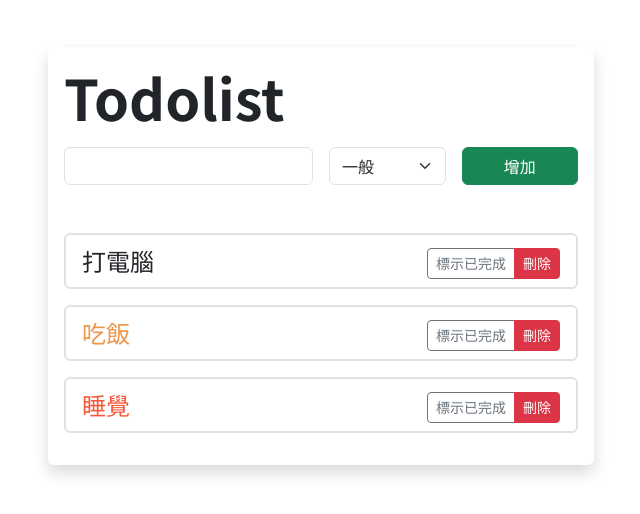
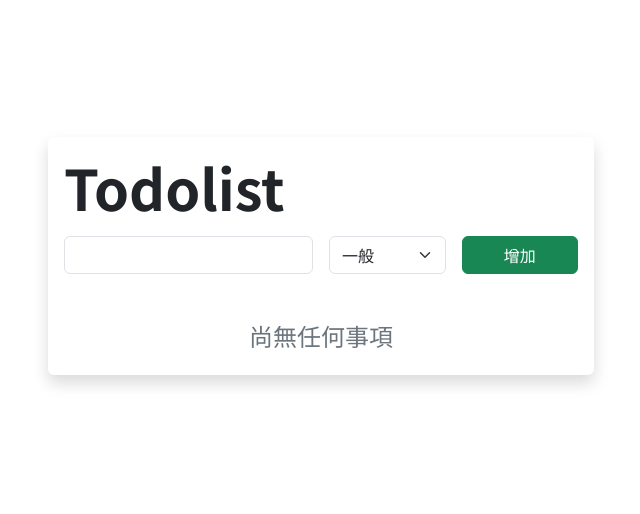
Before and after one commit to yuch3nchen/vue2-cli-todolist, a Vue app: page / in a window 1280 px wide. Shown: the part 144-658 px from the top of the page, without its empty margins (319-959 px from the left). Built offline with nearby package versions, Linux system fonts and the light colour scheme.

Commit message:
add timestamp and fix layout

```diff
--- a/src/App.vue
+++ b/src/App.vue
@@ -22,23 +22,7 @@ export default {
   },
   data() {
     return {
-      todoEntries: [
-        {
-          title: "打電腦",
-          level: "normal",
-          completed: false,
-        },
-        {
-          title: "吃飯",
-          level: "important",
-          completed: false,
-        },
-        {
-          title: "睡覺",
-          level: "urgent",
-          completed: false,
-        },
-      ],
+      todoEntries: [],
     };
   },
   methods: {
--- a/src/components/AddToDo.vue
+++ b/src/components/AddToDo.vue
@@ -30,10 +30,12 @@ export default {
   methods: {
     addTodo() {
       if (this.title === "") return alert("請輸入事項！");
+      const timeData = new Date().toLocaleString();
       const newTodoObj = {
         title: this.title,
         level: this.todoLevel,
         completed: false,
+        timeStamp: timeData,
       };
       this.$emit("add-todo", newTodoObj);
       this.title = "";
--- a/src/components/ToDoItem.vue
+++ b/src/components/ToDoItem.vue
@@ -1,9 +1,9 @@
 <template>
   <div
-    class="d-flex flex-column flex-sm-row flex-wrap gap-2 justify-content-sm-between border border-2 rounded px-3 py-2"
+    class="d-flex flex-column flex-xl-row flex-wrap gap-2 justify-content-sm-between align-items-xl-center border border-2 rounded px-3 py-2"
   >
     <p
-      class="mb-0 fs-4"
+      class="mb-0 fs-5"
       :class="[
         getLevelClass(todoItem.level),
         { completed: todoItem.completed },
@@ -11,14 +11,18 @@
     >
       {{ todoItem.title }}
     </p>
-    <div class="btn-group align-self-end">
-      <button
-        class="ms-auto btn btn-sm btn-outline-secondary"
-        @click="toggleStatus"
-      >
-        {{ todoItem.completed ? "標示未完成" : "標示已完成" }}
-      </button>
-      <button class="btn btn-sm btn-danger" @click="deleteTodo">刪除</button>
+    <div
+      class="align-self-end d-flex align-items-center justify-content-end gap-2 flex-wrap"
+    >
+      <span class="text-body-tertiary fw-light time-stamp">{{
+        todoItem.timeStamp
+      }}</span>
+      <div class="btn-group">
+        <button class="btn btn-sm btn-outline-secondary" @click="toggleStatus">
+          {{ todoItem.completed ? "標示未完成" : "標示已完成" }}
+        </button>
+        <button class="btn btn-sm btn-danger" @click="deleteTodo">刪除</button>
+      </div>
     </div>
   </div>
 </template>
@@ -53,6 +57,9 @@ export default {
 </script>
 
 <style>
+.time-stamp {
+  font-size: 0.8rem;
+}
 .important {
   color: #ee964b;
 }
```
